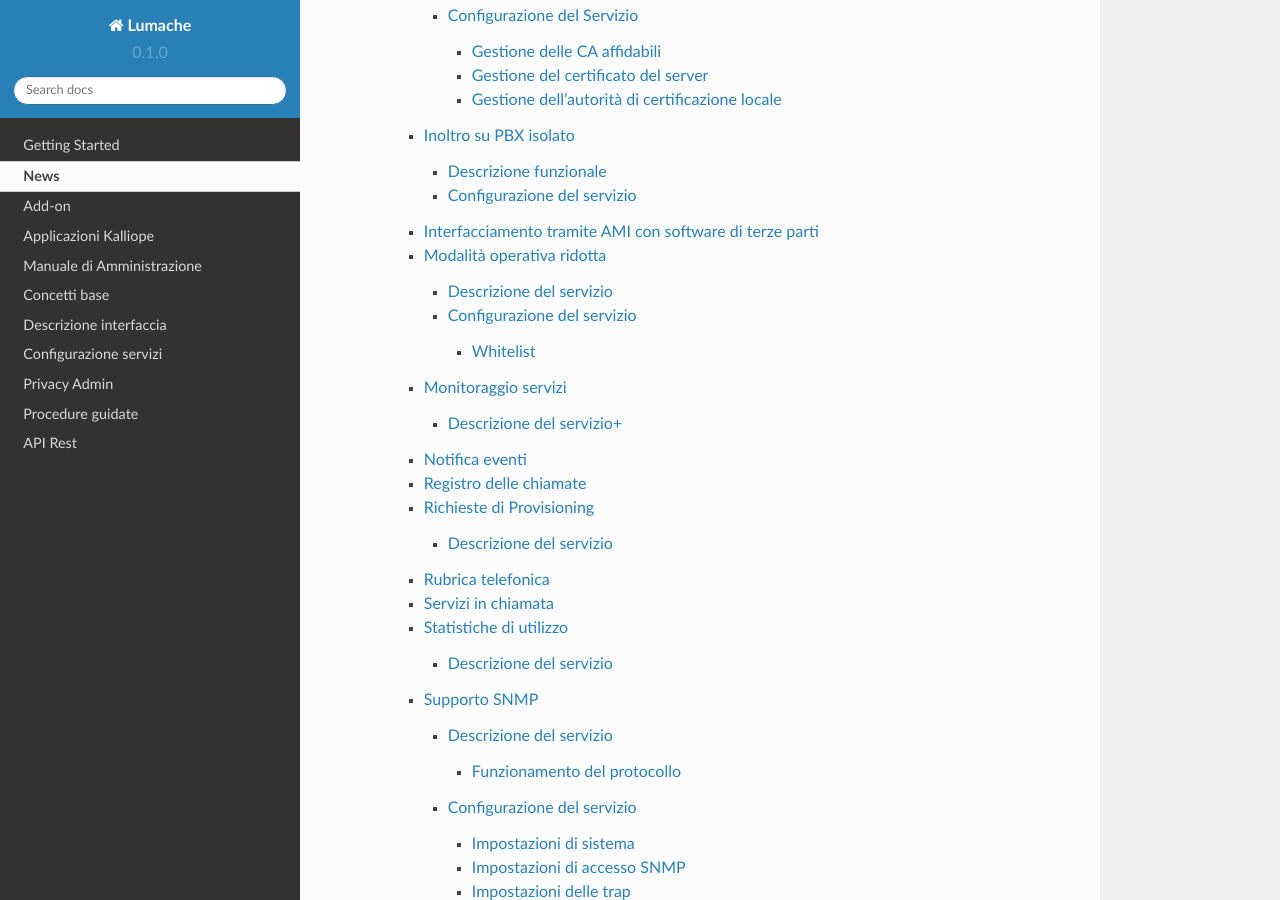
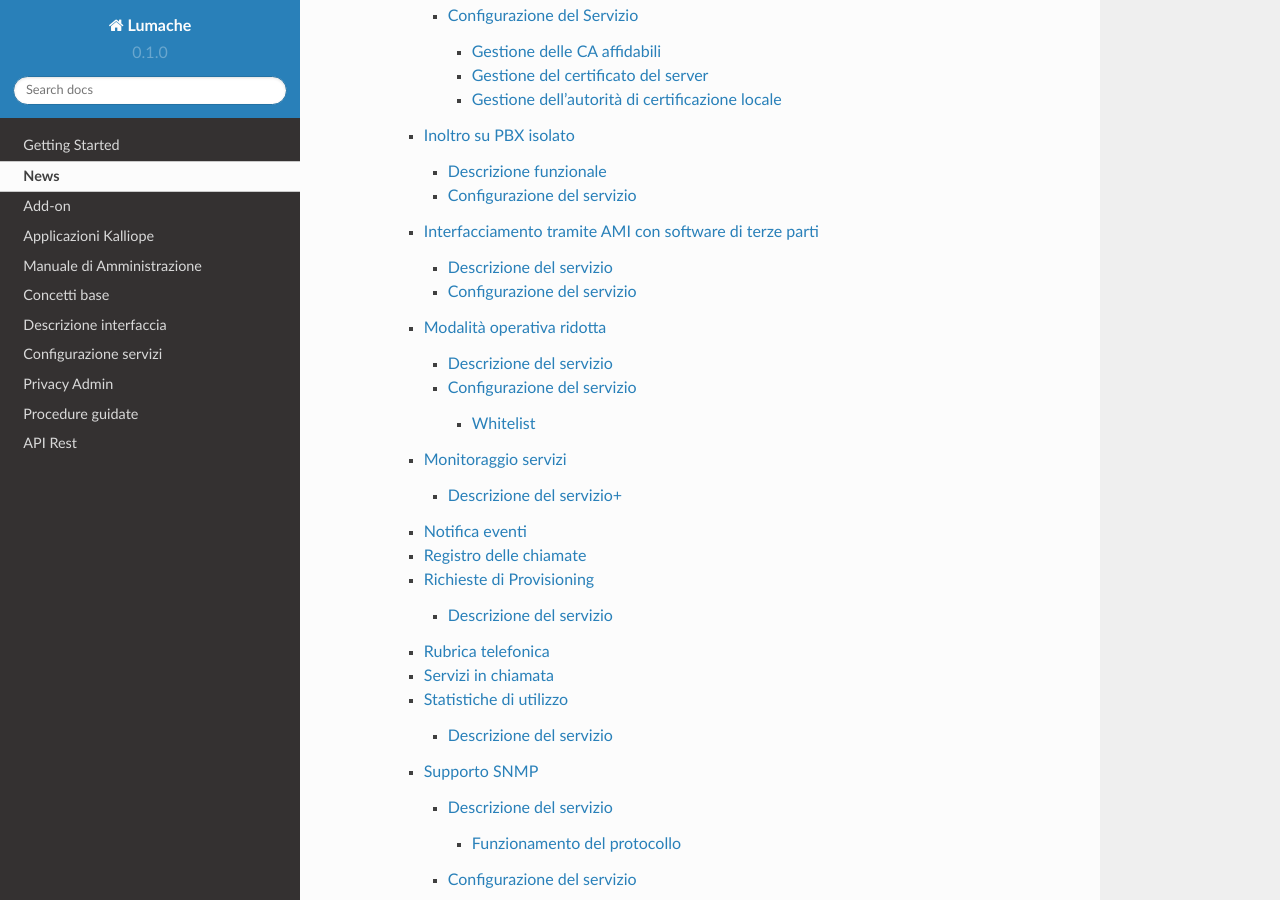
Before and after one commit to mirianatroccoli/KalliopeDoc-it, a Sphinx documentation site: the page built from docs/source/index.rst, in a window 1280 px wide and 900 px high, scrolled down 9405 px. Built offline with Sphinx 7.4.7 and the Read the Docs theme 2.0.0, drawn with Linux system fonts in a browser that asks for light colours; pages that are not in the unit, such as notebooks, are missing from menus.

Commit message:
Update Altri servizi.rst

```diff
--- a/docs/source/Manuale di Amministrazione/Configurazione Servizi/Altri servizi.rst
+++ b/docs/source/Manuale di Amministrazione/Configurazione Servizi/Altri servizi.rst
@@ -1108,8 +1108,13 @@ Oltre alla checkbox di abilitazione del servizio, è presente il tradizionale mo
 Interfacciamento tramite AMI con software di terze parti
 -----------
 
+Descrizione del servizio
+++++++++++
 L'Asterisk Manager Interface presente su KalliopePBX consente l'interfacciamento con software di terze parti.
 Il pannello mostrato a destra permette di definire le credenziali di autenticazione (username e password), insieme ad una ACL composta da uno o più indirizzi/subnet IP. L'utente configurato dispone dei diritti di lettura “call” e di scrittura “call,originate”.
+
+Configurazione del servizio
++++++++++
 
 Abilitando l'interfaccia AMI da GUI Kalliope è, quindi, possibile interfacciare sistemi esterni con il KalliopePBX per effettuare operazioni di click-to-call.
 
```
